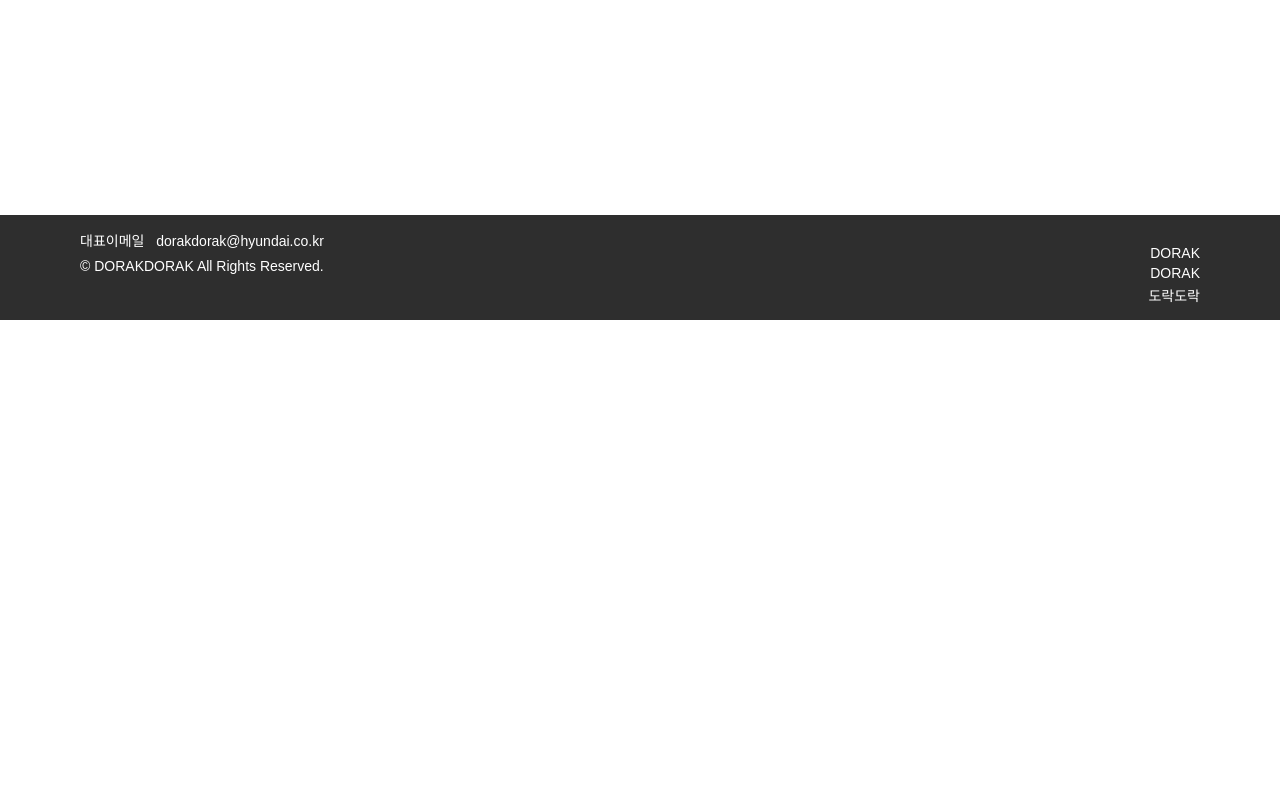
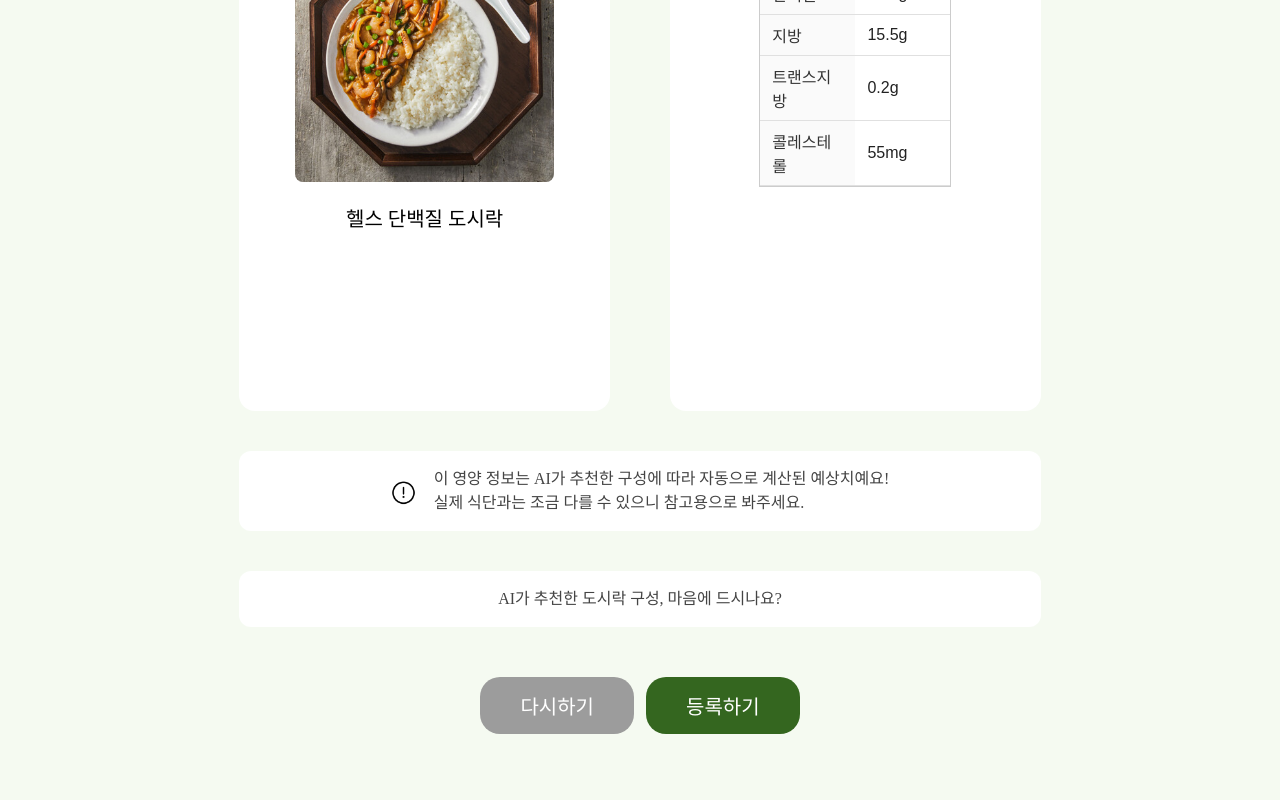
Before and after one commit to dorakdorak/dorakdorak-frontend, a React (Vite) app: page /custom-detail in a window 1280 px wide. Shown: the part 480-1280 px from the top of the page. Before the commit the page ends 800 px from the top, so only its background shows below. Built offline with nearby package versions, Linux system fonts and the light colour scheme; a web font is replaced by a local one.

Commit message:
[FEAT] 커스텀 도시락 생성 완료 및 상세보기 페이지 구현 (#27)

```diff
--- /dev/null
+++ b/src/css/customGenerate/CustomDetail.module.css
@@ -0,0 +1,81 @@
+.wrapper {
+  background-color: #f5faf1;
+  padding: 50px 100px;
+  max-width: 1200px;
+  margin: 0 auto;
+}
+.contentContainer {
+  display: flex;
+  justify-content: center;
+  gap: 60px;
+  flex-wrap: wrap;
+  margin-top: 40px;
+}
+
+.imageBox {
+  width: 45%;
+  aspect-ratio: 1 / 1;
+  background-color: white;
+  border-radius: 16px;
+  padding: 24px;
+  display: flex;
+  flex-direction: column;
+  align-items: center;
+  justify-content: center;
+}
+
+.nutritionBox {
+  background-color: white;
+  border-radius: 16px;
+  padding: 24px;
+  width: 45%;
+  aspect-ratio: 1 / 1;
+  display: flex;
+  flex-direction: column;
+  justify-content: center;
+  font-family: "Pretendard", sans-serif;
+}
+
+.imageBox img {
+  width: 80%;
+  border-radius: 8px;
+  margin-bottom: 16px;
+}
+
+.imageBox h3 {
+  font-size: 20px;
+  font-weight: 500;
+  margin-top: 5px;
+}
+
+.infoNotice {
+  display: flex;
+  align-items: center;
+  gap: 8px;
+  background-color: white;
+  padding: 16px 20px;
+  border-radius: 12px;
+  font-size: 16px;
+  color: #444;
+  font-weight: 500;
+  margin: 40px auto 20px;
+  max-width: calc(45% * 2 + 60px);
+  line-height: 1.5;
+  justify-content: center;
+}
+
+.noticeIcon {
+  width: 25px;
+  height: 25px;
+  flex-shrink: 0;
+  margin-top: 2px;
+  margin-right: 10px;
+}
+
+.buttonWrapper {
+  display: flex;
+  justify-content: center;
+  gap: 12px;
+  margin-bottom: 100px;
+  margin-top: 50px;
+}
--- /dev/null
+++ b/src/mock/CustomDosirakDetailMockData.ts
@@ -0,0 +1,18 @@
+import { CreateCustomDosirakResponse } from "@/types/CustomDosirakGenerate";
+import thumbnail from "@/assets/images/mock/meal2.jpg";
+
+export const mockCustomDosirakDetail: CreateCustomDosirakResponse = {
+  customDosirakId: 1,
+  name: "헬스 단백질 도시락",
+  imageUrl: thumbnail,
+  nutrition: {
+    calories: 450.5,
+    carbohydrates: 30.0,
+    sugars: 4.2,
+    protein: 40.3,
+    cholesterol: 55.0,
+    fat: 15.5,
+    transFat: 0.2,
+  },
+  message: "응답",
+};
--- a/src/pages/CustomDetail.tsx
+++ b/src/pages/CustomDetail.tsx
@@ -1,12 +1,78 @@
-import { useParams } from "react-router-dom";
+import styles from "@/css/customGenerate/CustomDetail.module.css";
+import { useParams, useLocation } from "react-router-dom";
+import { useEffect, useState } from "react";
+import { CreateCustomDosirakResponse } from "@/types/CustomDosirakGenerate";
+import { mockCustomDosirakDetail } from "@/mock/CustomDosirakDetailMockData";
+import NutritionTable from "@/components/detail/NutritionInfo";
+import SectionHeader from "@/components/common/SectionHeader";
+import Button from "@/components/common/Button";
+import warningIcon from "@/assets/images/icon/caution.png";
 
 function CustomDetail() {
   const { id } = useParams();
+  const location = useLocation();
+  const [data, setData] = useState<CreateCustomDosirakResponse | null>(
+    location.state ?? (id ? null : mockCustomDosirakDetail)
+  );
+
+  useEffect(() => {
+    document.body.classList.add("bg-custom");
+    return () => {
+      document.body.classList.remove("bg-custom");
+    };
+  }, []);
+
+  useEffect(() => {
+    if (id && !data) {
+      fetch(`http://localhost:8080/dosiraks/custom-dosirak/${id}`)
+        .then((res) => res.json())
+        .then((resData) => setData(resData))
+        .catch(() => {
+          alert("도시락 정보를 불러오지 못해 임시 데이터를 사용합니다");
+          setData(mockCustomDosirakDetail);
+        });
+    }
+  }, [id, data]);
+
+  if (!data) return <p>로딩 중입니다...</p>;
+
+  const { name, imageUrl, nutrition } = data;
 
   return (
-    <div>
-      <h2>커스텀 도시락 상세 페이지</h2>
-      <p>선택한 도시락 ID: {id}</p>
+    <div className={styles.wrapper}>
+      <SectionHeader title="커스텀 도시락 생성 결과" />
+
+      <div className={styles.contentContainer}>
+        <div className={styles.imageBox}>
+          <img src={imageUrl} alt={name} />
+          <h3>{name}</h3>
+        </div>
+
+        <div className={styles.nutritionBox}>
+          <NutritionTable nutrition={nutrition} />
+        </div>
+      </div>
+
+      <div className={styles.infoNotice}>
+        <img src={warningIcon} alt="경고 아이콘" className={styles.noticeIcon} />
+        이 영양 정보는 AI가 추천한 구성에 따라 자동으로 계산된 예상치예요!
+        <br />
+        실제 식단과는 조금 다를 수 있으니 참고용으로 봐주세요.
+      </div>
+      {!id && (
+        <>
+          <div className={styles.infoNotice}>AI가 추천한 도시락 구성, 마음에 드시나요?</div>
+
+          <div className={styles.buttonWrapper}>
+            <Button variant="gray" size="lg">
+              다시하기
+            </Button>
+            <Button variant="secondary" size="lg">
+              등록하기
+            </Button>
+          </div>
+        </>
+      )}
     </div>
   );
 }
```
Also changed, not shown: src/assets/images/icon/caution.png (added).
